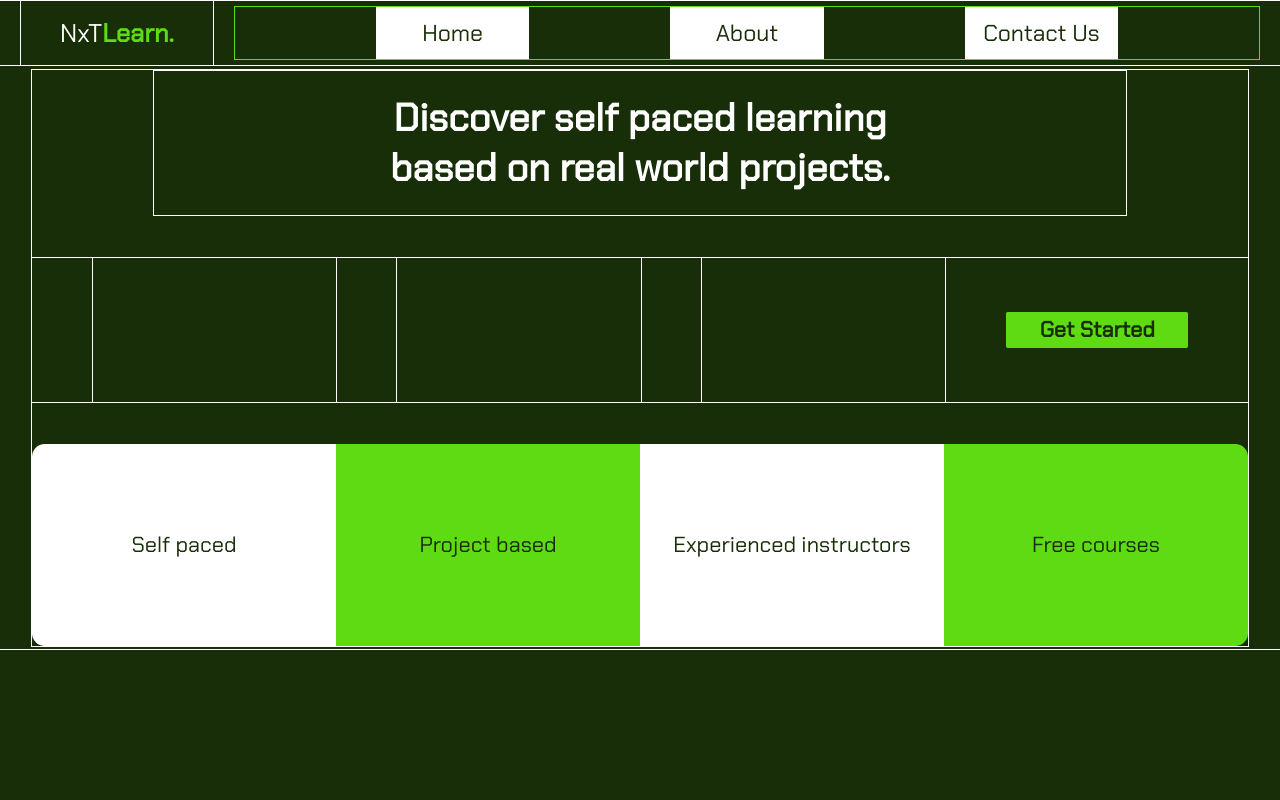
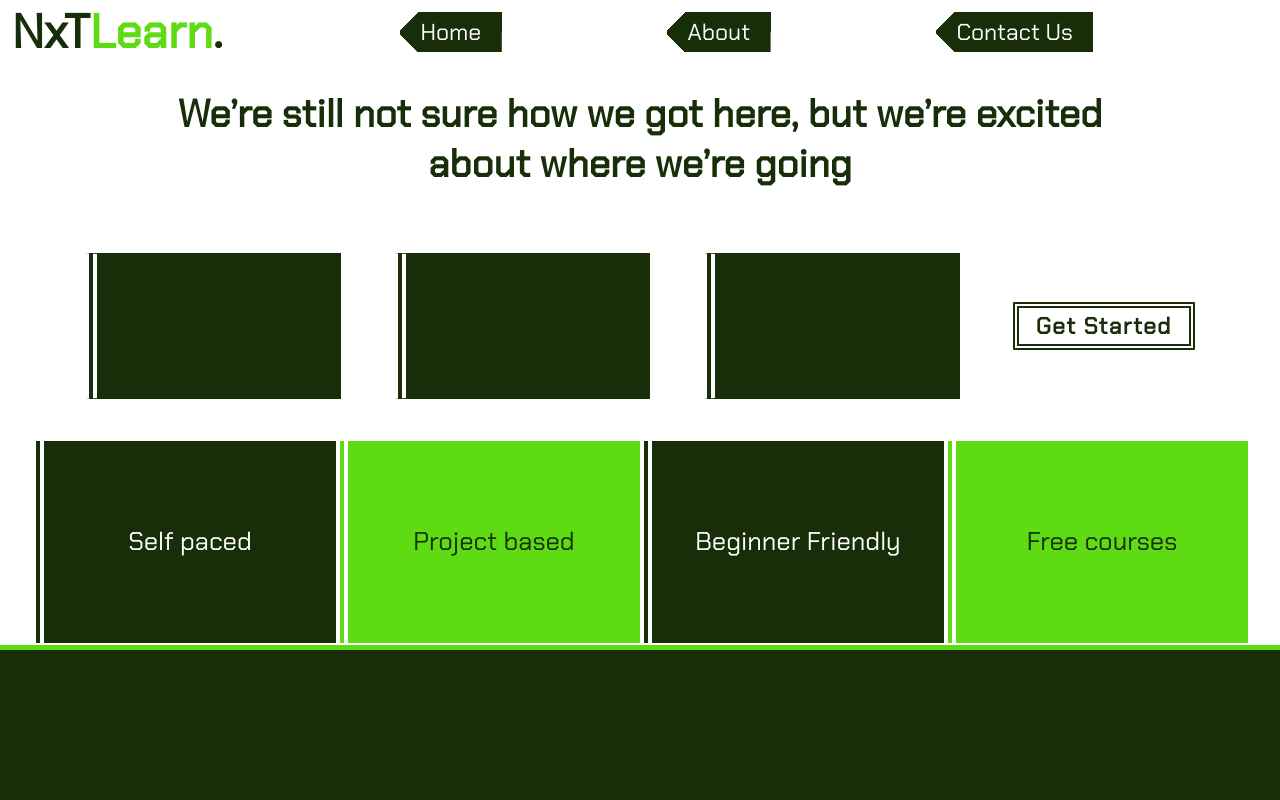
Before and after one commit to MokuaEnock/NxT-learn, a React (Create React App) app: page / in a window 1280 px wide. Shown: the top 800 px of the page. Built offline with nearby package versions, Linux system fonts and the light colour scheme; no server answers.

Commit message:
create major styling for landing page

```diff
--- a/src/App.css
+++ b/src/App.css
@@ -9,7 +9,7 @@
 body {
   width: 100%;
   height: max-content;
-  background-color: #172e08;
+  background-color: #ffffff;
 }
 
 #root {
@@ -33,8 +33,8 @@ header {
   justify-content: space-evenly;
   width: 100%;
   height: 5vw;
-  border: thin solid #ffffff;
-  color: white;
+  background-color: #ffffff;
+  color: #172e08;
 }
 
 header * {
@@ -51,8 +51,8 @@ a {
 header > a {
   width: 15%;
   height: 100%;
-  font-size: 2vw;
-  border: white solid thin;
+  font-size: 3.7vw;
+  font-weight: 800;
   justify-content: center;
 }
 
@@ -63,27 +63,32 @@ header strong {
 header > nav {
   width: 80%;
   height: 80%;
-  border: thin solid #5edb12;
 }
 
 header > nav > a {
-  width: 15%;
-  height: 100%;
-  background-color: white;
-  color: #172e08;
+  width: max-content;
+  padding-left: 2%;
+  padding-right: 2%;
+  height: 80%;
+  color: #ffffff;
   font-size: 1.8vw;
+  background-color: #172e08;
+  background: linear-gradient(135deg, transparent 1vw, #172e08 0) top left,
+    linear-gradient(45deg, transparent 1vw, #172e08 0) bottom right;
+  background-size: 100% 50%;
+  background-repeat: no-repeat;
 }
 
 /* main */
 main {
-  color: #ffffff;
+  color: #172e08;
   display: flex;
   flex-direction: column;
   align-items: center;
   justify-content: space-between;
   width: 95%;
   height: 45vw;
-  border: thin solid #ffffff;
+  background-color: #ffffff;
 }
 
 main > * {
@@ -96,7 +101,6 @@ main > * {
 #main_head1 {
   width: 80%;
   height: 25%;
-  border: thin solid #ffffff;
   text-align: center;
   font-size: 3vw;
 }
@@ -104,21 +108,22 @@ main > * {
 #main_par1 {
   width: 100%;
   height: 25%;
-  border: thin solid #ffffff;
 }
 
 .mainSpan {
   width: 20%;
   height: 100%;
-  border: thin solid #ffffff;
+  border: thin solid #172e08;
+  background-color: #172e08;
+  border-left: 1vw double #ffffff;
 }
 
 #main_par1 > button {
   width: 15%;
-  height: 25%;
-  font-size: 1.7vw;
-  background-color: #5edb12;
-  border: thin solid #5edb12;
+  height: 33%;
+  font-size: 1.8vw;
+  letter-spacing: 0.1vw;
+  background-color: transparent;
   color: #172e08;
   border-radius: 0.1vw;
   display: flex;
@@ -126,11 +131,12 @@ main > * {
   align-items: center;
   justify-content: space-evenly;
   font-weight: 600;
+  border: 0.5vw double #172e08;
 }
 
 #main_par1 > button:hover {
-  width: 14%;
-  height: 23%;
+  background-color: #172e08;
+  color: aliceblue;
 }
 
 #main_par2 {
@@ -141,7 +147,7 @@ main > * {
 #main_par2 > * {
   width: 25%;
   height: 100%;
-  font-size: 1.7vw;
+  font-size: 2vw;
   display: flex;
   flex-direction: column;
   align-items: center;
@@ -150,22 +156,14 @@ main > * {
 
 #main_par2 > :nth-child(even) {
   background-color: #5edb12;
+  border-left: 1vw double #ffffff;
   color: #172e08;
 }
 
 #main_par2 > :nth-child(odd) {
-  background-color: #ffffff;
-  color: #172e08;
-}
-
-#main_par2 > :nth-child(1) {
-  border-top-left-radius: 1vw;
-  border-bottom-left-radius: 1vw;
-}
-
-#main_par2 > :nth-child(4) {
-  border-top-right-radius: 1vw;
-  border-bottom-right-radius: 1vw;
+  border-left: 1vw double #ffffff;
+  background-color: #172e08;
+  color: #ffffff;
 }
 
 /* footer */
@@ -176,7 +174,8 @@ footer {
   justify-content: space-evenly;
   height: 17vw;
   width: 100%;
-  border: thin solid #ffffff;
+  border-top: #5edb12 0.4vw solid;
+  background-color: #172e08;
 }
 
 /* course ======================================================================= */
--- a/src/components/landing/header.js
+++ b/src/components/landing/header.js
@@ -4,7 +4,7 @@ function Header() {
   return (
     <header>
       <a>
-        NxT<strong>Learn.</strong>
+        NxT<strong>Learn</strong>.
       </a>
       <nav>
         <a>Home</a>
--- a/src/components/landing/main.js
+++ b/src/components/landing/main.js
@@ -4,7 +4,8 @@ function MainLanding() {
   return (
     <main>
       <h1 id="main_head1">
-        Discover self paced learning <br /> based on real world projects.
+        We’re still not sure how we got here, but we’re excited about where
+        we’re going
       </h1>
       <p id="main_par1">
         <span className="mainSpan"></span>
@@ -15,7 +16,7 @@ function MainLanding() {
       <p id="main_par2">
         <span className="mainSpan1">Self paced</span>
         <span className="mainSpan1">Project based</span>
-        <span className="mainSpan1">Experienced instructors</span>
+        <span className="mainSpan1">Beginner Friendly</span>
         <span className="mainSpan1">Free courses</span>
       </p>
     </main>
```
